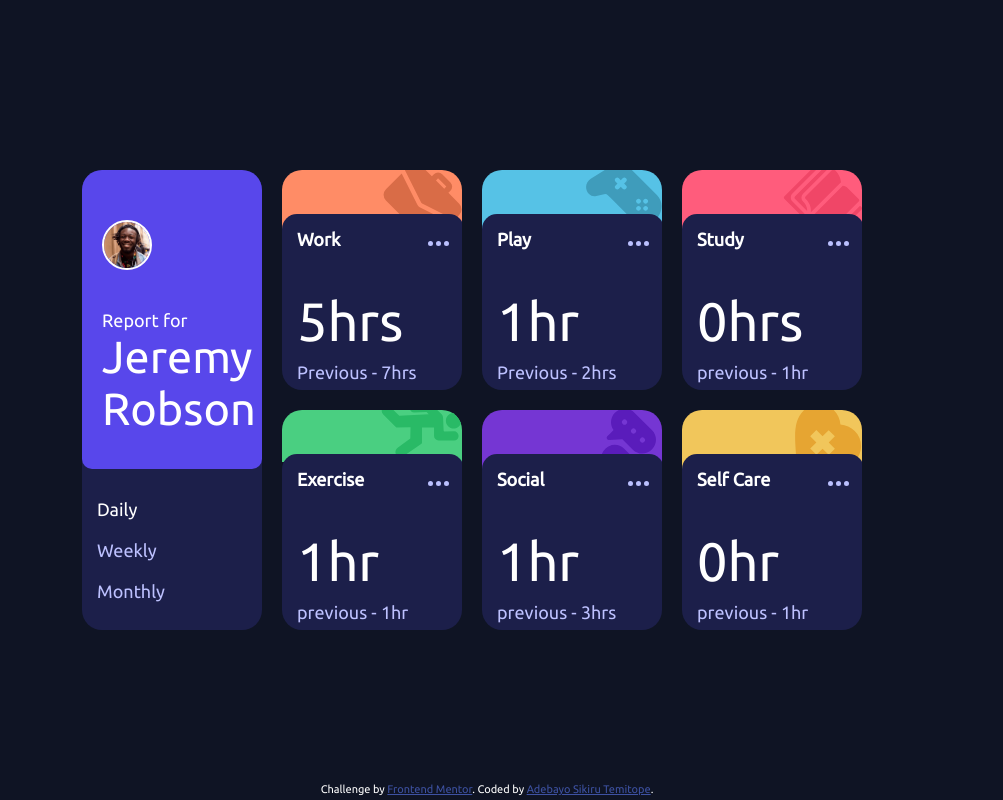
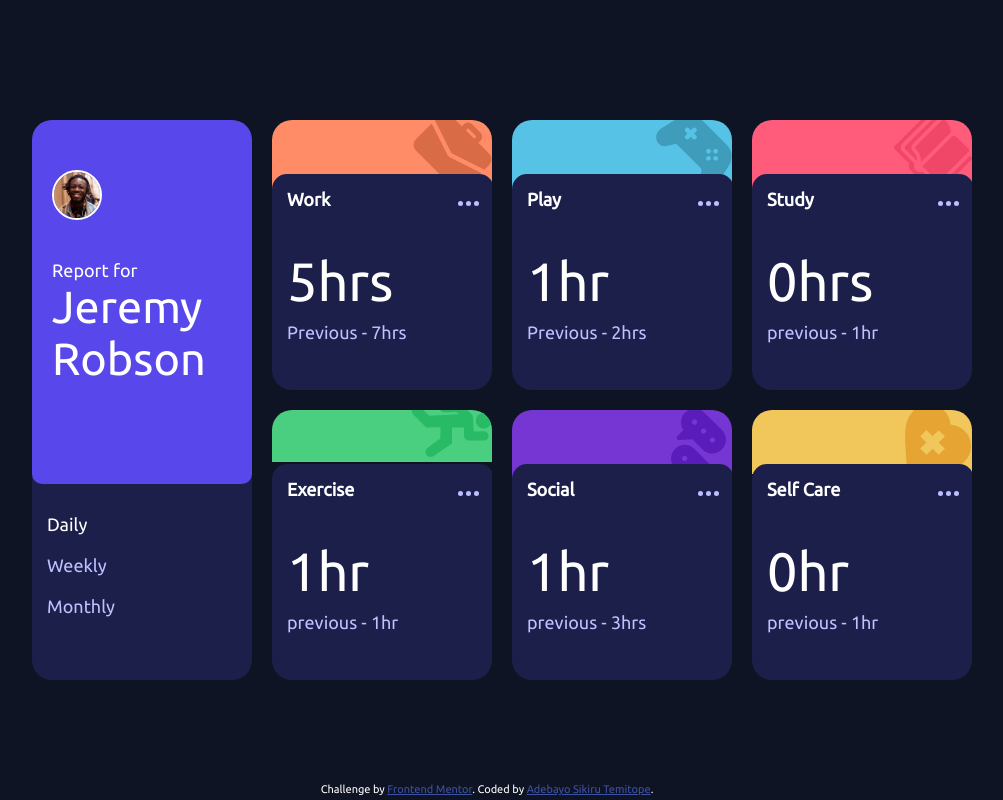
Before and after one commit to herdhebayor/Time-tracking-dashboard-from-frontendmentor.io-, a plain HTML site: page index.html in a window 1280 px wide. Shown: the whole page, without its empty margins (153-1156 px from the left). Drawn offline with Linux system fonts and the light colour scheme.

Commit message:
increase size

```diff
--- a/style.css
+++ b/style.css
@@ -41,14 +41,15 @@ main{
   justify-content: center;
   align-items: center;
   margin: 0;
+  overflow: scroll;
 }
 
 .wrapper{
-  width: 850px;
+  width: 950px;
   height: fit-content ;
-  min-height: 500px;
+  min-height: 600px;
   display: grid;
-  grid-template-columns: 180px 180px 180px 180px;
+  grid-template-columns: 220px 220px 220px 220px;
   gap: 20px;
   padding: 20px;
 }
```
